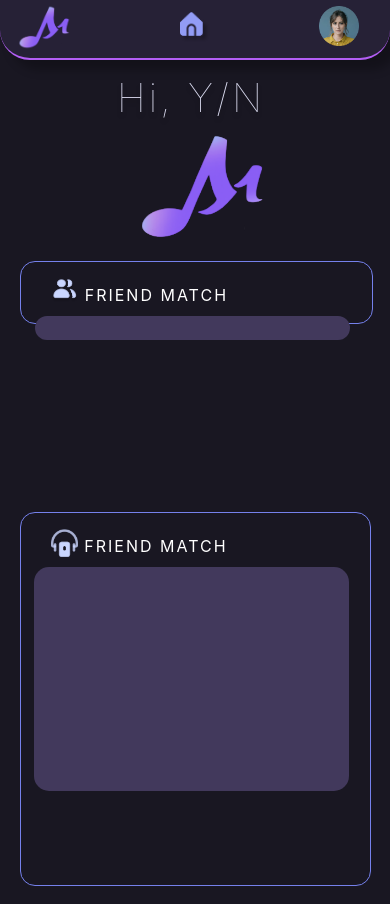
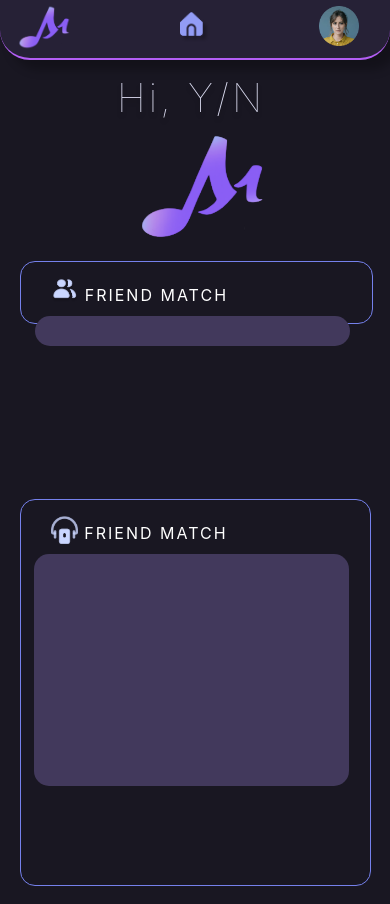
Before and after one commit to microlchen/ui, a Next.js app: page /dashboard in a window 390 px wide. Built offline with nearby package versions, Linux system fonts and the light colour scheme.

Commit message:
mobile test

```diff
--- a/src/styles/Home.module.css
+++ b/src/styles/Home.module.css
@@ -910,7 +910,7 @@ Landing
   width: 100%;
   flex-grow: 1;
   height: 10%;
-  margin-bottom: 37vh;
+  margin-bottom: 34vh;
 
 }
 .innerbox2{
@@ -962,7 +962,7 @@ Landing
 }
 .innerfilebox{
   width: 90%;
-  height: 40%;
+  height: 50%;
   background-color: #42395c;
   border-radius: 15px;
   margin-left: 4%;
```
